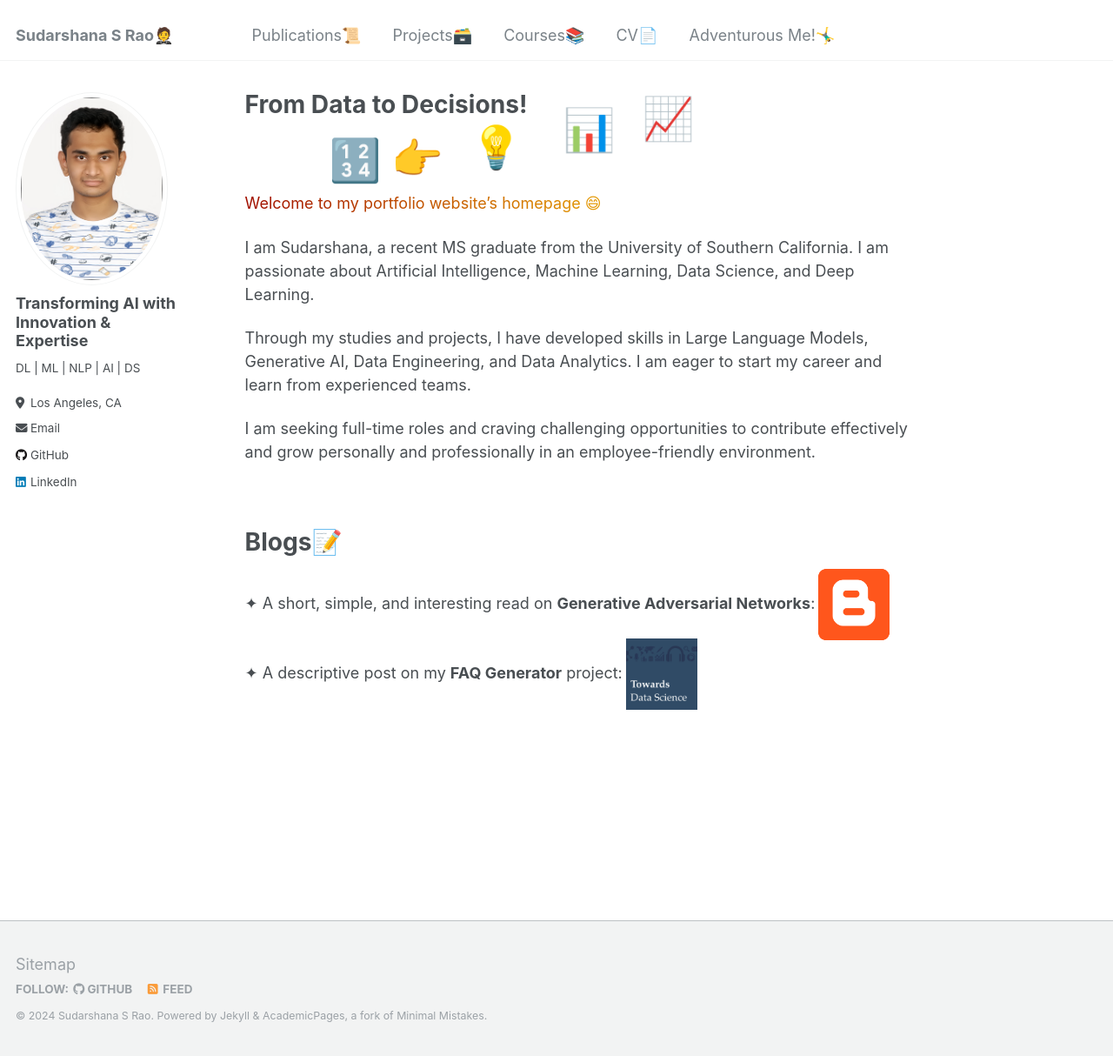
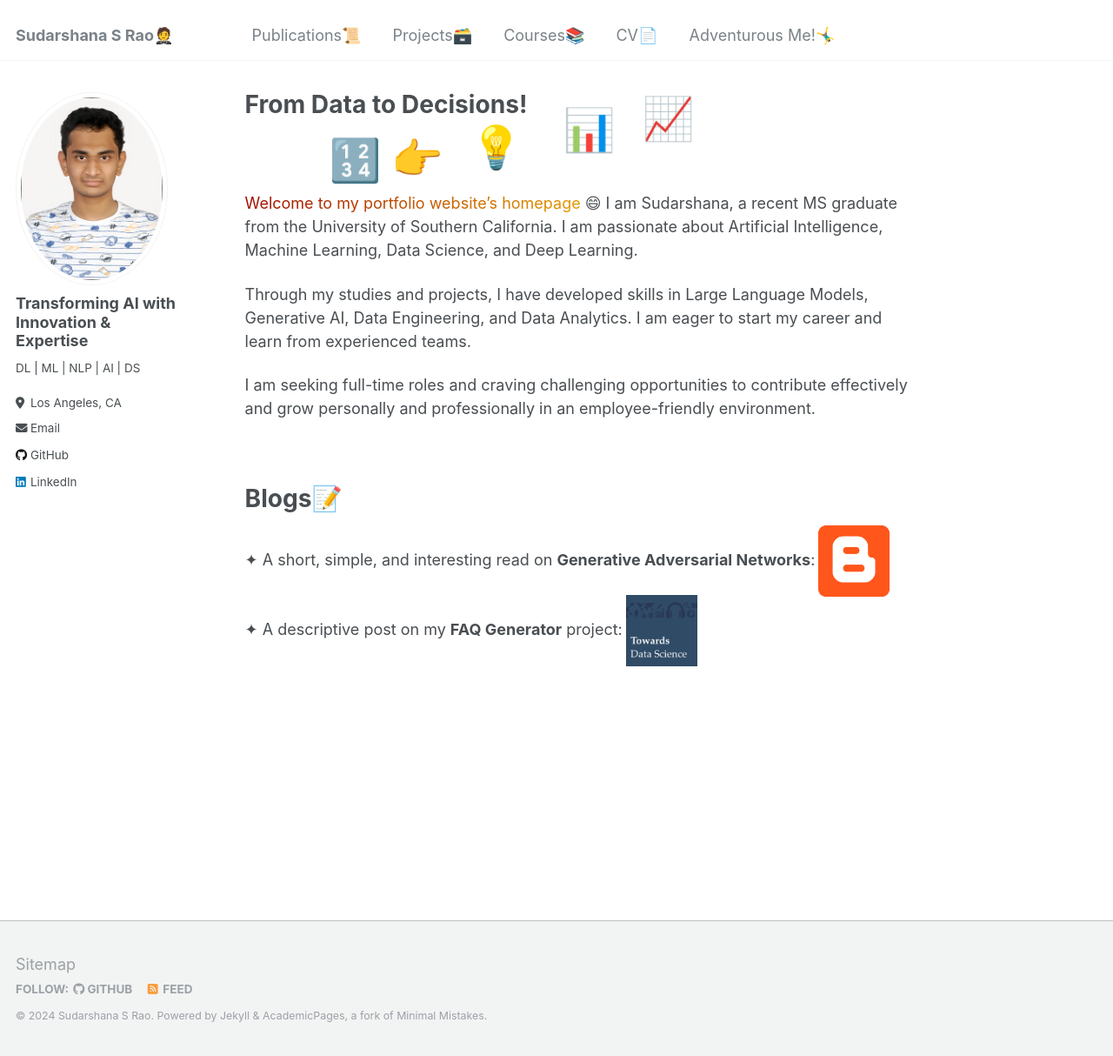
Before and after one commit to SudarshanaSRao/SudarshanaSRao.github.io, a Jekyll site: the page built from _pages/about.md, in a window 1280 px wide and 1214 px high. Shown: the whole window at 87% size. Built offline with Jekyll 4.4.1, drawn with Linux system fonts in a browser that asks for light colours; some of the changed lines change nothing that is shown.

Commit message:
Update about.md

```diff
--- a/_pages/about.md
+++ b/_pages/about.md
@@ -46,7 +46,7 @@
 }
 </style>
 
-<span class="usc">Welcome to my portfolio website's homepage 😄</span>
+<span class="usc">Welcome to my portfolio website's homepage</span> 😄 I am Sudarshana, a recent MS graduate from the University of Southern California. I am passionate about Artificial Intelligence, Machine Learning, Data Science, and Deep Learning.
  <style>
     @keyframes usc-colors {
       0% {
@@ -66,7 +66,6 @@
       display: inline-block;  /* Optional: Set display for inline formatting */
     }
   </style>
-I am Sudarshana, a recent MS graduate from the University of Southern California. I am passionate about Artificial Intelligence, Machine Learning, Data Science, and Deep Learning.
 
 Through my studies and projects, I have developed skills in Large Language Models, Generative AI, Data Engineering, and Data Analytics. I am eager to start my career and learn from experienced teams.
 
```
